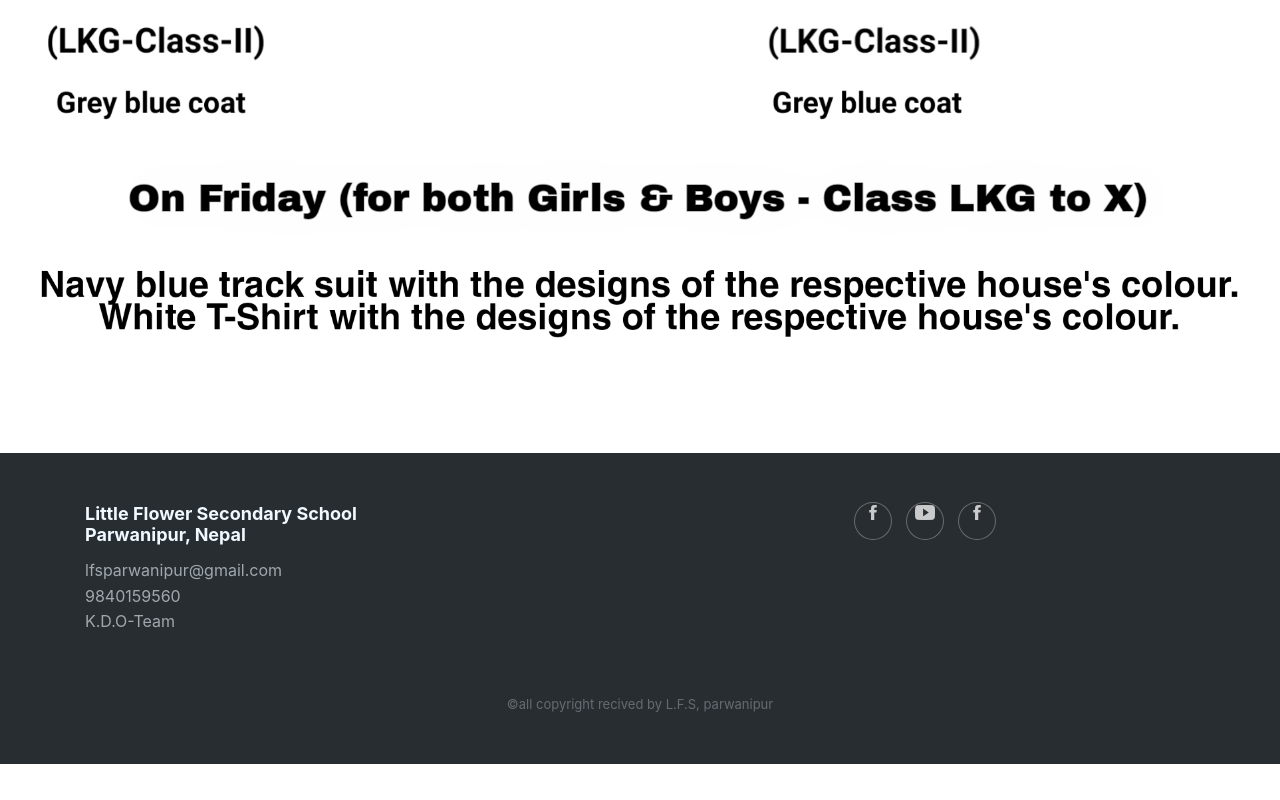
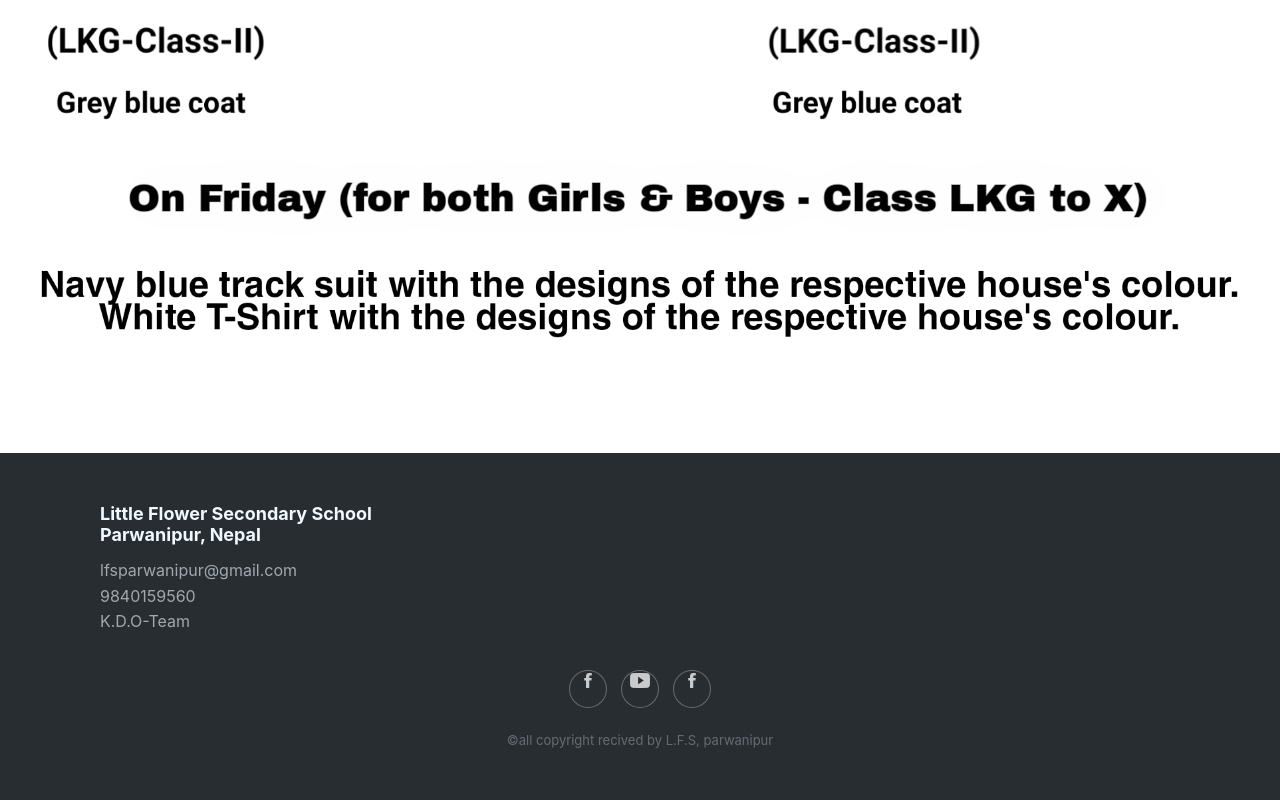
Before and after one commit to bhumi595/little_web, a plain HTML site: page index.html in a window 1280 px wide. Shown: the part 5117-5917 px from the top of the page. Before the commit the page ends 5881 px from the top, so only its background shows below. Drawn offline with nearby package versions, Linux system fonts and the light colour scheme; files that its build step writes are made by us from their sources.

Commit message:
Update index.html
Signed-off-by: kdo2006 <106128975+kdo2006@users.noreply.github.com>

```diff
--- a/index.html
+++ b/index.html
@@ -52,7 +52,7 @@ Academic excellence is one of the top priorites of our institution. Education is
 
 <div class="footer-dark">
             <div class="container">
-                <div class="row">
+                <div class="column">
 
                     <div class="col-md-6 item text">
                         <h3>Little Flower Secondary School<br> Parwanipur, Nepal</h3>
```
